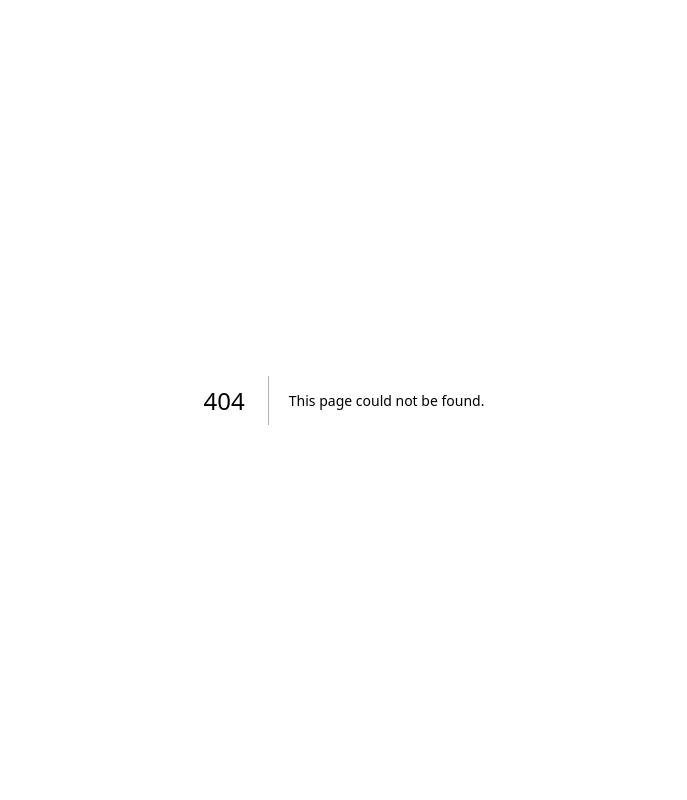
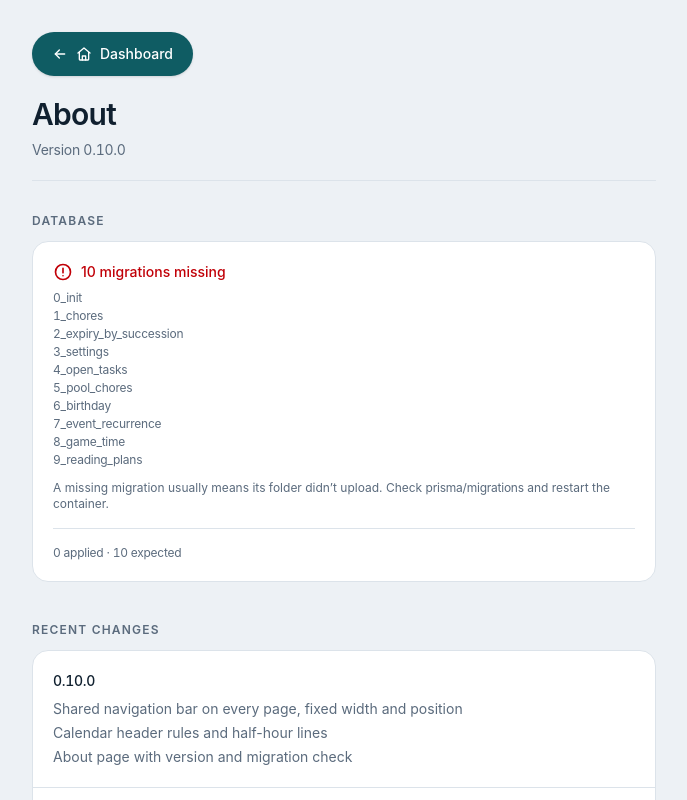
Before and after one commit to thorin29/kairos, a Next.js app: page /about in a window 1280 px wide. Before the commit this address had no page. Shown: the top 800 px of the page, without its empty margins (296-983 px from the left). Built offline with nearby package versions, Linux system fonts and the light colour scheme; no server answers; the database is empty.

Commit message:
Add files via upload

```diff
--- /dev/null
+++ b/src/app/about/page.tsx
@@ -0,0 +1,98 @@
+import { prisma } from "@/lib/prisma";
+import { APP_VERSION, CHANGES, MIGRATIONS } from "@/lib/version";
+import { BackLink } from "@/components/back-link";
+import { Card, SectionHeading } from "@/components/ui";
+import { CheckIcon, AlertIcon } from "@/components/icons";
+
+export const dynamic = "force-dynamic";
+
+/**
+ * A build check. The version tells you which set of changes this instance
+ * received; the migration list tells you whether the database actually got
+ * them, which is the usual symptom of a partial upload.
+ */
+export default async function AboutPage() {
+  let applied: string[] = [];
+  let dbError: string | null = null;
+
+  try {
+    const rows = await prisma.$queryRaw<{ migration_name: string }[]>`
+      SELECT migration_name FROM "_prisma_migrations"
+      WHERE finished_at IS NOT NULL
+      ORDER BY finished_at ASC
+    `;
+    applied = rows.map((r) => r.migration_name);
+  } catch (e) {
+    dbError = e instanceof Error ? e.message : "Could not read migrations";
+  }
+
+  const missing = MIGRATIONS.filter((m) => !applied.includes(m));
+
+  return (
+    <main className="mx-auto max-w-2xl px-6 py-8">
+      <BackLink />
+
+      <header className="mb-8 mt-5 border-b border-hairline pb-5">
+        <h1 className="font-display text-3xl font-semibold tracking-tight">
+          About
+        </h1>
+        <p className="tabular mt-2 text-sm text-muted">
+          Version {APP_VERSION}
+        </p>
+      </header>
+
+      <section className="mb-10">
+        <SectionHeading>Database</SectionHeading>
+        <Card className="p-5">
+          {dbError ? (
+            <p className="text-sm text-red-700">{dbError}</p>
+          ) : missing.length === 0 ? (
+            <p className="flex items-center gap-2 text-sm font-medium text-emerald-700">
+              <CheckIcon className="h-5 w-5" />
+              All {MIGRATIONS.length} migrations applied
+            </p>
+          ) : (
+            <>
+              <p className="flex items-center gap-2 text-sm font-medium text-red-700">
+                <AlertIcon className="h-5 w-5" />
+                {missing.length} migration
+                {missing.length === 1 ? "" : "s"} missing
+              </p>
+              <ul className="tabular mt-2 space-y-0.5 text-xs text-muted">
+                {missing.map((m) => (
+                  <li key={m}>{m}</li>
+                ))}
+              </ul>
+              <p className="mt-3 text-xs text-muted">
+                A missing migration usually means its folder didn&rsquo;t
+                upload. Check{" "}
+                <code className="tabular">prisma/migrations</code> and restart
+                the container.
+              </p>
+            </>
+          )}
+
+          <p className="tabular mt-4 border-t border-hairline pt-4 text-xs text-muted">
+            {applied.length} applied &middot; {MIGRATIONS.length} expected
+          </p>
+        </Card>
+      </section>
+
+      <section>
+        <SectionHeading>Recent changes</SectionHeading>
+        <Card className="divide-y divide-hairline">
+          {CHANGES.map((c) => (
+            <div key={c.version} className="p-5">
+              <p className="tabular text-sm font-medium">{c.version}</p>
+              <ul className="mt-2 space-y-1 text-sm text-muted">
+                {c.summary.map((line, i) => (
+                  <li key={i}>{line}</li>
+                ))}
+              </ul>
+            </div>
+          ))}
+        </Card>
+      </section>
+    </main>
+  );
+}
--- a/src/app/admin/page.tsx
+++ b/src/app/admin/page.tsx
@@ -12,6 +12,7 @@ import {
   DumbbellIcon,
   SchoolIcon,
   GamepadIcon,
+  LockIcon,
 } from "@/components/icons";
 
 export const dynamic = "force-dynamic";
@@ -72,6 +73,13 @@ const TILES: Tile[] = [
     label: "Calendars",
     blurb: "Subscribed feeds and shared events",
     icon: <CalendarPlusIcon className="h-7 w-7" />,
+    ready: true,
+  },
+  {
+    href: "/about",
+    label: "About",
+    blurb: "Version and database check",
+    icon: <LockIcon className="h-7 w-7" />,
     ready: true,
   },
   {
--- a/src/app/bible/page.tsx
+++ b/src/app/bible/page.tsx
@@ -61,8 +61,7 @@ export default async function BiblePage() {
     : null;
 
   return (
-    <main className="mx-auto max-w-4xl px-6 py-8">
-
+    <>
       <AppHeader
         title="Bible reading"
         subtitle={plan ? plan.name : "No plan is published yet"}
@@ -73,6 +72,9 @@ export default async function BiblePage() {
           Edit plan
         </ButtonLink>
       </AppHeader>
+
+      <main className="mx-auto max-w-4xl px-6 py-6">
+
 
       {plan && (
         <section className="mb-10">
@@ -159,5 +161,6 @@ export default async function BiblePage() {
         </p>
       </section>
     </main>
+    </>
   );
 }
--- a/src/app/calendar/page.tsx
+++ b/src/app/calendar/page.tsx
@@ -129,9 +129,11 @@ export default async function CalendarPage({
   const active = "border-accent bg-accent/10 text-accent";
 
   return (
-    <main className="mx-auto max-w-6xl px-6 py-8">
+    <>
+      <AppHeader title="Calendar" subtitle={heading} active="calendar" />
 
-      <AppHeader title="Calendar" subtitle={heading} active="calendar" />
+      <main className="mx-auto max-w-6xl px-6 py-6">
+
 
       <div className="mb-5 flex flex-wrap items-center justify-end gap-2">
         <div className="flex flex-wrap items-center gap-2">
@@ -247,6 +249,7 @@ export default async function CalendarPage({
         />
       </section>
     </main>
+    </>
   );
 }
 
--- a/src/app/chores/page.tsx
+++ b/src/app/chores/page.tsx
@@ -52,8 +52,7 @@ export default async function ChoresOverviewPage() {
   }));
 
   return (
-    <main className="mx-auto max-w-5xl px-6 py-8">
-
+    <>
       <AppHeader
         title="Chores"
         subtitle="Who has what, and how this week is going"
@@ -64,6 +63,9 @@ export default async function ChoresOverviewPage() {
           Edit
         </ButtonLink>
       </AppHeader>
+
+      <main className="mx-auto max-w-5xl px-6 py-6">
+
 
       <section className="mb-10">
         <SectionHeading>This week</SectionHeading>
@@ -182,5 +184,6 @@ export default async function ChoresOverviewPage() {
         </section>
       )}
     </main>
+    </>
   );
 }
--- a/src/app/games/page.tsx
+++ b/src/app/games/page.tsx
@@ -25,8 +25,7 @@ export default async function GamesPage() {
   const active = statuses.filter((s) => s.enabled);
 
   return (
-    <main className="mx-auto max-w-4xl px-6 py-8">
-
+    <>
       <AppHeader
         title="Game time"
         subtitle="Today's allowance and this week's tokens"
@@ -37,6 +36,9 @@ export default async function GamesPage() {
           Edit limits
         </ButtonLink>
       </AppHeader>
+
+      <main className="mx-auto max-w-4xl px-6 py-6">
+
 
       {anyProfile === 0 || active.length === 0 ? (
         <Card className="p-6 text-sm text-muted">
@@ -125,5 +127,6 @@ export default async function GamesPage() {
         </>
       )}
     </main>
+    </>
   );
 }
--- a/src/app/page.tsx
+++ b/src/app/page.tsx
@@ -68,7 +68,7 @@ export default async function Home({
   const todaySchedule = await loadDaySchedule(scheduleDay);
 
   return (
-    <main className="mx-auto max-w-6xl px-6 py-10">
+    <>
       <AppHeader title="Today" subtitle={formatLong(today)} active="home">
         {totalOverdue > 0 && (
           <p className="tabular inline-flex items-center gap-1.5 text-sm font-medium text-red-700">
@@ -77,6 +77,8 @@ export default async function Home({
           </p>
         )}
       </AppHeader>
+
+      <main className="mx-auto max-w-6xl px-6 py-6">
 
       <div className="grid gap-4 sm:grid-cols-2 lg:grid-cols-3">
         {people.map((p) => (
@@ -109,5 +111,6 @@ export default async function Home({
       </div>
 
     </main>
+    </>
   );
 }
--- a/src/app/person/[id]/page.tsx
+++ b/src/app/person/[id]/page.tsx
@@ -98,13 +98,15 @@ export default async function PersonPage({
   })).filter((g) => g.items.length > 0);
 
   return (
-    <main className="mx-auto max-w-3xl px-6 py-8">
-
+    <>
       <AppHeader
         title={person.displayName ?? person.name}
         subtitle={formatLong(today)}
         active="home"
       />
+
+      <main className="mx-auto max-w-3xl px-6 py-6">
+
 
       <div className="mb-8 flex flex-wrap items-center gap-4 border-b border-hairline pb-5">
         <Link
@@ -233,5 +235,6 @@ export default async function PersonPage({
         />
       </div>
     </main>
+    </>
   );
 }
--- a/src/app/summary/page.tsx
+++ b/src/app/summary/page.tsx
@@ -30,8 +30,7 @@ export default async function SummaryPage() {
   const contested = ranked.filter((s) => s.completed === leader?.completed);
 
   return (
-    <main className="mx-auto max-w-3xl px-6 py-8">
-
+    <>
       <AppHeader
         title="Summary"
         subtitle={
@@ -39,6 +38,9 @@ export default async function SummaryPage() {
         }
         active="summary"
       />
+
+      <main className="mx-auto max-w-3xl px-6 py-6">
+
 
       {leader && leader.completed > 0 && (
         <Card className="mb-8 p-5">
@@ -118,5 +120,6 @@ export default async function SummaryPage() {
         </ButtonLink>
       </div>
     </main>
+    </>
   );
 }
--- a/src/components/app-header.tsx
+++ b/src/components/app-header.tsx
@@ -87,10 +87,14 @@ export function AppHeader({
   children?: React.ReactNode;
 }) {
   return (
-    <header className="sticky top-0 z-30 -mx-6 mb-6 border-b border-hairline bg-ground/85 px-6 py-3 backdrop-blur">
-      <div className="flex flex-wrap items-center gap-4">
+    // Rendered outside every page's content container, so its width is the
+    // viewport rather than whatever that page happens to be constrained to.
+    // Nesting it inside meant the bar resized between pages, which reads as
+    // the whole top of the app jumping.
+    <header className="sticky top-0 z-30 border-b border-hairline bg-ground/90 backdrop-blur">
+      <div className="mx-auto flex h-20 max-w-6xl flex-wrap items-center gap-4 px-6">
         <div className="min-w-0 flex-1">
-          <h1 className="font-display truncate text-2xl font-semibold tracking-tight">
+          <h1 className="font-display truncate text-2xl font-semibold leading-tight tracking-tight">
             {title}
           </h1>
           {subtitle && (
--- a/src/components/week-grid.tsx
+++ b/src/components/week-grid.tsx
@@ -12,7 +12,8 @@ const COLUMNS = "grid-cols-[3.5rem_repeat(7,minmax(0,1fr))]";
  * positioned by minutes from midnight.
  *
  * The day header and the all-day band sit *inside* the scroll container and
- * stick to the top. Keeping them outside it made them a different width to
+ * stick to the top, with a heavier rule beneath them so the frozen rows read
+ * as a separate plane from the grid that scrolls under them. Keeping them outside it made them a different width to
  * the body whenever a scrollbar appeared, so the dates drifted out of line
  * with their columns.
  *
@@ -54,9 +55,9 @@ export function WeekGrid({
         style={{ scrollbarGutter: "stable" }}
       >
         {/* Frozen header. Same container, same width, so columns line up. */}
-        <div className="sticky top-0 z-20">
-          <div className={`grid ${COLUMNS} bg-shade`}>
-            <div className="border-b border-hairline" />
+        <div className="sticky top-0 z-20 shadow-[0_1px_0_0_var(--color-ink)]">
+          <div className={`grid ${COLUMNS} border-b-2 border-ink/25 bg-shade`}>
+            <div />
             {days.map((iso) => {
               const d = new Date(`${iso}T00:00:00Z`);
               const isToday = iso === todayISO;
@@ -67,7 +68,7 @@ export function WeekGrid({
                   key={iso}
                   type="button"
                   onClick={() => onSelectDay(iso)}
-                  className={`border-b border-l border-hairline px-1 py-2.5 text-center transition-colors ${
+                  className={`border-l border-ink/15 px-1 py-2.5 text-center transition-colors ${
                     isSelected ? "bg-accent/15" : "hover:bg-shade-soft"
                   }`}
                 >
@@ -87,15 +88,14 @@ export function WeekGrid({
           </div>
 
           {allDay.length > 0 && (
-            <div className={`grid ${COLUMNS} bg-shade-soft`}>
-              <div className="border-b border-hairline px-2 py-2 text-right text-[0.6rem] uppercase tracking-wide text-muted">
+            <div
+              className={`grid ${COLUMNS} border-b border-ink/20 bg-shade-soft`}
+            >
+              <div className="px-2 py-2 text-right text-[0.6rem] uppercase tracking-wide text-muted">
                 All day
               </div>
               {days.map((iso) => (
-                <div
-                  key={iso}
-                  className="border-b border-l border-hairline p-1"
-                >
+                <div key={iso} className="border-l border-ink/10 p-1">
                   {allDay
                     .filter((e) => e.dayISO === iso)
                     .map((e) => (
--- /dev/null
+++ b/src/lib/version.ts
@@ -0,0 +1,56 @@
+/**
+ * Bumped with every set of changes handed over, so a deployed instance can be
+ * checked against what it was meant to receive. The migration list is the
+ * quickest tell for a partial upload: a missing file usually shows up as a
+ * missing migration.
+ */
+export const APP_VERSION = "0.10.0";
+
+export const MIGRATIONS = [
+  "0_init",
+  "1_chores",
+  "2_expiry_by_succession",
+  "3_settings",
+  "4_open_tasks",
+  "5_pool_chores",
+  "6_birthday",
+  "7_event_recurrence",
+  "8_game_time",
+  "9_reading_plans",
+] as const;
+
+export type Change = { version: string; summary: string[] };
+
+export const CHANGES: Change[] = [
+  {
+    version: "0.10.0",
+    summary: [
+      "Shared navigation bar on every page, fixed width and position",
+      "Calendar header rules and half-hour lines",
+      "About page with version and migration check",
+    ],
+  },
+  {
+    version: "0.9.0",
+    summary: [
+      "Bible reading: plan import, draft and publish, coverage statistics",
+      "Unlock page moved out of the guarded admin routes",
+      "Roadmap added",
+    ],
+  },
+  {
+    version: "0.8.0",
+    summary: [
+      "Game time: daily allowance, weekly tokens, admin limits",
+      "Task categories removed; one navigation control per page",
+    ],
+  },
+  {
+    version: "0.7.0",
+    summary: [
+      "Admin area behind a numeric PIN, guarded at the route level",
+      "Chores split into a read-only overview and a locked editor",
+      "Event recurrence and birthdays as events",
+    ],
+  },
+];
```
Also changed, not shown: 1 other file (tests, documents, lock files or other folders).
